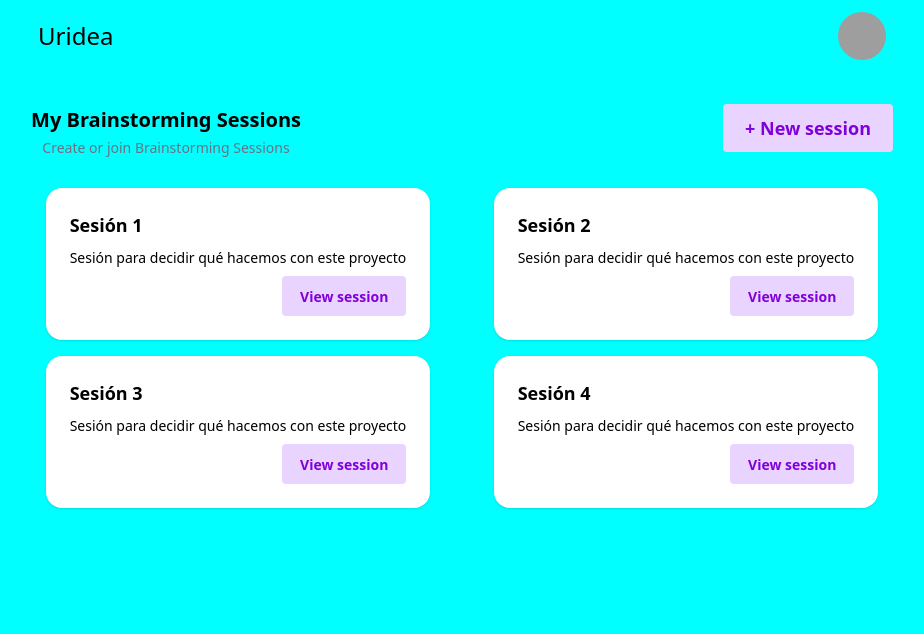
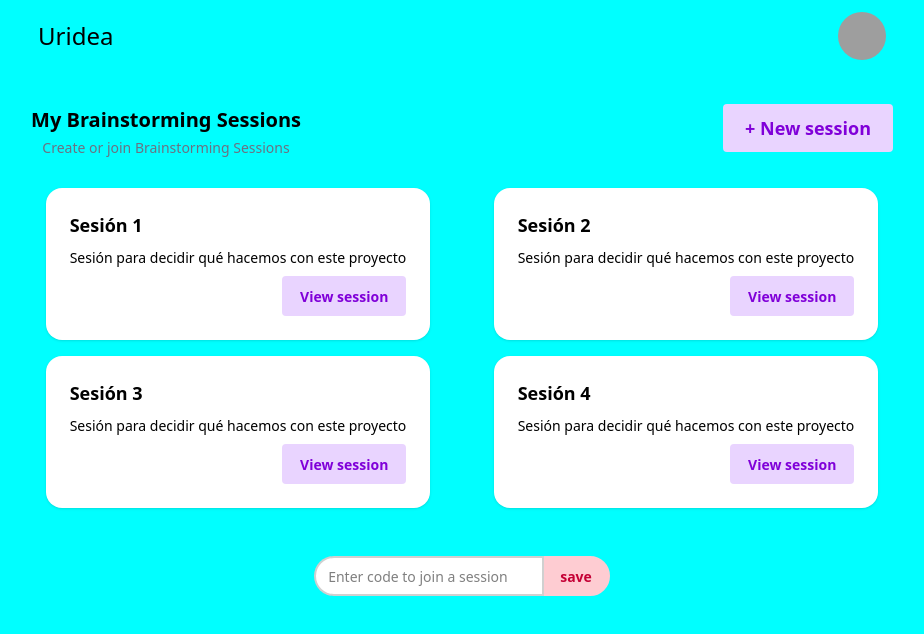
Before and after one commit to AsroLabs/Uridea, a Next.js app: page /menu in a window 1280 px wide. Shown: the top 634 px of the page, without its empty margins (178-1102 px from the left). Built offline with nearby package versions, Linux system fonts and the light colour scheme; grey boxes are pictures that could not be loaded.

Commit message:
Add join section label

```diff
--- a/src/app/menu/components/sections/CardSection.tsx
+++ b/src/app/menu/components/sections/CardSection.tsx
@@ -2,7 +2,7 @@ import Card from "../ui/Card";
 
 export default function CardSection() {
     return (
-        <section className="grid grid-cols-2 gap-4 place-items-center max-w-4xl mx-auto px-2 text-balance">
+        <section className="grid grid-cols-2 gap-4 place-items-center max-w-4xl mx-auto mb-8 px-2 text-balance">
             <Card title="Sesión 1" description="Sesión para decidir qué hacemos con este proyecto" />
             <Card title="Sesión 2" description="Sesión para decidir qué hacemos con este proyecto" />
             <Card title="Sesión 3" description="Sesión para decidir qué hacemos con este proyecto" />
--- /dev/null
+++ b/src/app/menu/components/sections/JoinSection.tsx
@@ -0,0 +1,13 @@
+export default function JoinSection() {
+    return (
+        <section className="flex justify-center">
+            <fieldset className="fieldset p-4">
+                <div className="join">
+                    <input type="text" className="input join-item" placeholder="Enter code to join a session" />
+                    <button className="btn btn-secondary join-item">save</button>
+                </div>
+            </fieldset>
+        </section>
+
+    )
+}
--- a/src/app/menu/page.tsx
+++ b/src/app/menu/page.tsx
@@ -1,6 +1,7 @@
 import MenuHeader from "./components/sections/MenuHeader";
 import HeroSection from "./components/sections/HeroSection";
 import CardSection from "./components/sections/CardSection";
+import JoinSection from "./components/sections/JoinSection";
 
 export default function Menu() {
   return (
@@ -8,7 +9,7 @@ export default function Menu() {
       <MenuHeader />
       <HeroSection />
       <CardSection />
-
+      <JoinSection />
     </main>
   )
 }
```
